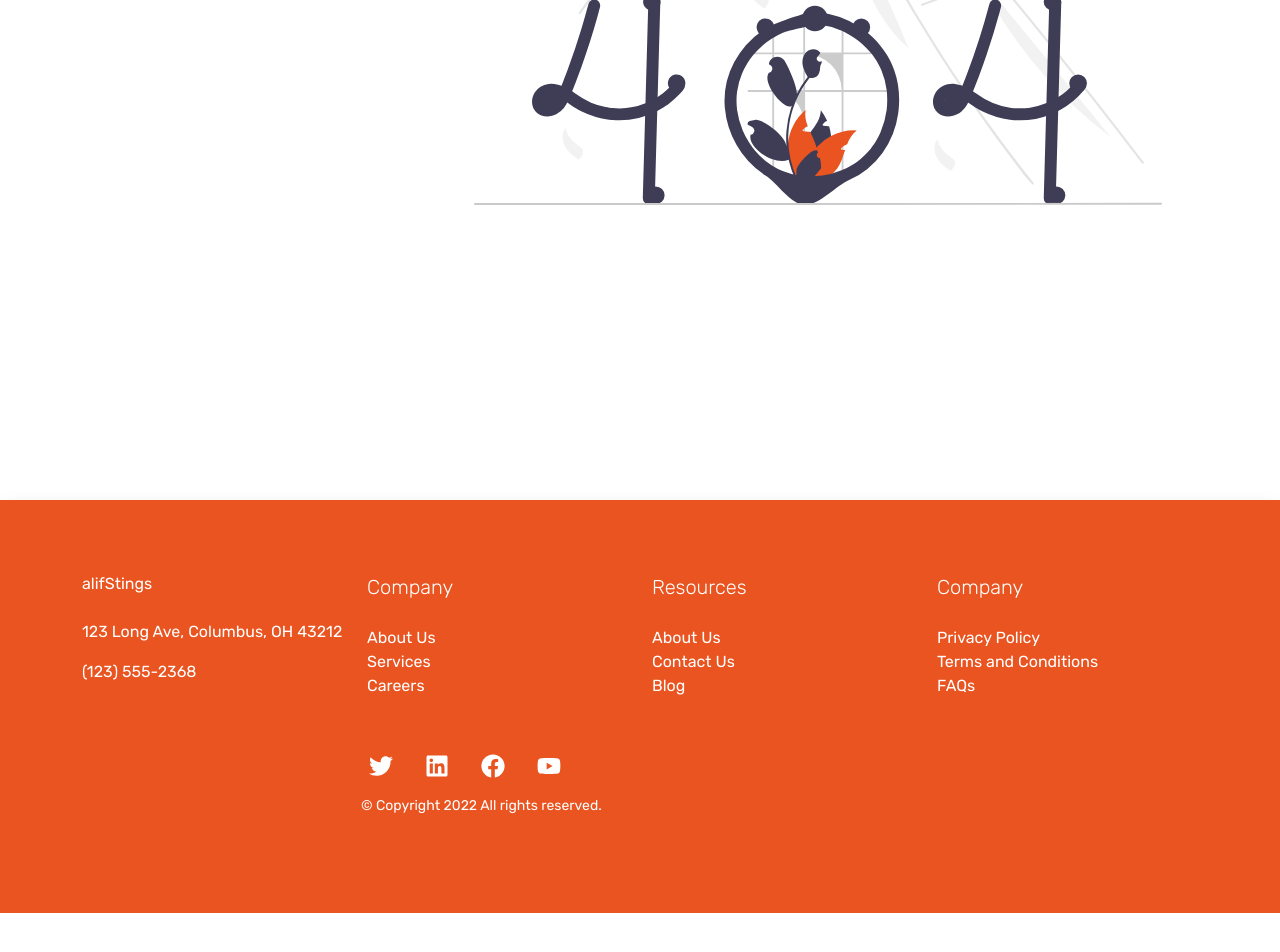
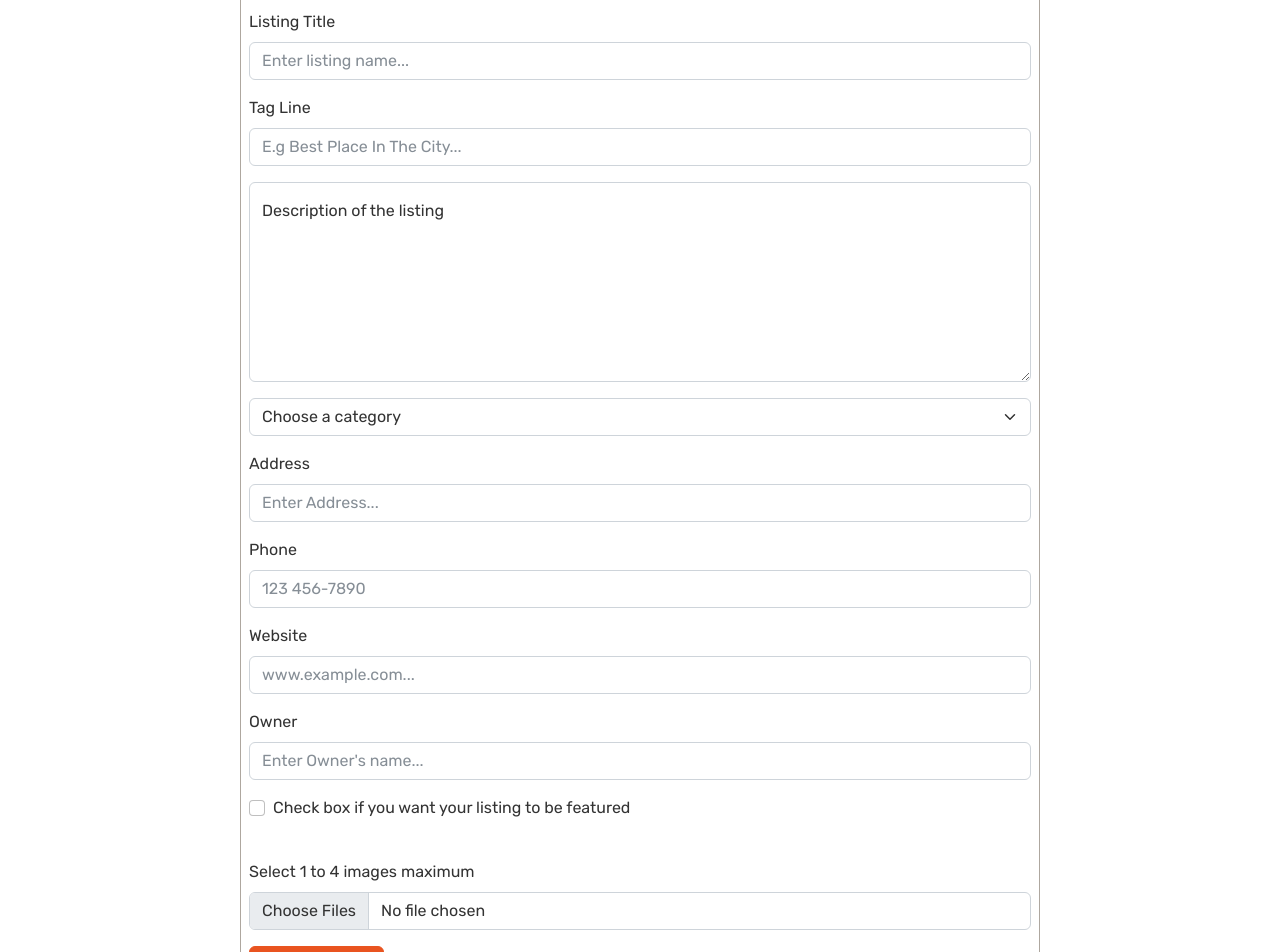
Before and after one commit to abdinaa17/alifStings, a React (Vite) app: page /edit-listing/1 in a window 1280 px wide. Shown: the part 400-1352 px from the top of the page. Before the commit the page ends 1313 px from the top, so only its background shows below. Built offline with nearby package versions, Linux system fonts and the light colour scheme; no server answers; the database is empty.

Commit message:
Added edit functionality to user's listing

```diff
--- a/src/App.jsx
+++ b/src/App.jsx
@@ -42,6 +42,10 @@ function App() {
               <Route path="profile" element={<Profile />} />
             </Route>
           </Route>
+          {/* <Route path="/edit-listing" element={<PrivateRoute />}>
+            <Route paht="/edit-listing/:id" element={<EditListingPage />} />
+          </Route> */}
+          <Route path="edit-listing/:id" element={<EditListingPage />} />
           <Route path="about" element={<AboutPage />} />
           <Route path="listings" element={<ListingsPage />} />
           <Route path="listings/:id" element={<SingleListingPage />} />
@@ -58,7 +62,6 @@ function App() {
           <Route path="contact" element={<ContactPage />} />
           <Route path="services" element={<ServicesPage />} />
           <Route path="pricing" element={<PricingPage />} />
-          <Route path="edit-listing" element={<EditListingPage />} />
           <Route path="*" element={<ErrorPage />} />
         </Routes>
         <Footer />
--- a/src/components/NewListing/NewListing.jsx
+++ b/src/components/NewListing/NewListing.jsx
@@ -15,7 +15,6 @@ import { v4 as uuidv4 } from "uuid";
 // Local imports
 import { LoadingSpinner } from "../index";
 import { auth, db } from "../../config/firebase";
-import { Link } from "react-router-dom";
 
 const storage = getStorage();
 
--- a/src/pages/EditListingPage.jsx
+++ b/src/pages/EditListingPage.jsx
@@ -1,7 +1,306 @@
-import React from "react";
+// Global Imports
+import { Form, Button, FloatingLabel, Row, Col, Alert } from "react-bootstrap";
+import { useNavigate, useParams } from "react-router-dom";
+import { useState, useEffect } from "react";
+import { useAuthState } from "react-firebase-hooks/auth";
+import {
+  getStorage,
+  ref,
+  uploadBytesResumable,
+  getDownloadURL,
+} from "firebase/storage";
+import {
+  serverTimestamp,
+  collection,
+  addDoc,
+  doc,
+  getDoc,
+  updateDoc,
+} from "firebase/firestore";
+import { v4 as uuidv4 } from "uuid";
 
-const EditListingPage = () => {
-  return <div>EditListingPage</div>;
+// Local imports
+import { auth, db } from "../config/firebase";
+import { LoadingSpinner } from "../components";
+
+const storage = getStorage();
+
+const newListing = () => {
+  const [user] = useAuthState(auth);
+  const [isLoading, setIsLoading] = useState(false);
+  const [currentListing, setCurrentListing] = useState(null);
+  const [error, setError] = useState("");
+  const [listing, setListing] = useState({
+    title: "",
+    tagline: "",
+    desc: "",
+    address: "",
+    category: "",
+    phone: "",
+    website: "",
+    owner: "",
+    featured: false,
+    images: {},
+  });
+
+  const navigate = useNavigate();
+
+  // Get the current listing id
+  const { id } = useParams();
+
+  const fetchCurrentListing = async () => {
+    const listingRef = doc(db, "listings", id);
+    const docSnap = await getDoc(listingRef);
+    if (docSnap.exists()) {
+      setCurrentListing(docSnap.data());
+      setListing({ ...docSnap.data() });
+      setIsLoading(false);
+    }
+  };
+  useEffect(() => {
+    fetchCurrentListing();
+  }, [id]);
+
+  console.log(currentListing);
+
+  const handleChange = (e) => {
+    if (e.target.files) {
+      setListing((prev) => ({
+        ...prev,
+        images: e.target.files,
+      }));
+    }
+    // Get the value from the checkbox
+    if (e.target.checked) {
+      setListing((prev) => ({
+        ...prev,
+        featured: e.target.checked,
+      }));
+    }
+    if (!e.target.files && !e.target.checked) {
+      setListing((prev) => ({
+        ...prev,
+        [e.target.name]: e.target.value,
+      }));
+    }
+  };
+  // Form Submission
+  const handleSubmit = async (e) => {
+    e.preventDefault();
+    setIsLoading(true);
+    if (!user) {
+      setIsLoading(false);
+      setError("You cant edit this page");
+      return;
+    }
+    if (
+      !listing.title ||
+      !listing.tagline ||
+      !listing.desc ||
+      !listing.address ||
+      !listing.owner ||
+      !listing.phone ||
+      !listing.category ||
+      !listing.images
+    ) {
+      setIsLoading(false);
+      setError("Fill the required fields to continue");
+      return;
+    }
+    // We'll upload the images to firebase storage and then extract the urls and push it to our db.
+    const storeImg = async (img) => {
+      return new Promise((resolve, reject) => {
+        const fileName = `images/${img.name}-${uuidv4()}`;
+        const storageRef = ref(storage, fileName);
+        const uploadTask = uploadBytesResumable(storageRef, img);
+        uploadTask.on(
+          "state_changed",
+          (snapshot) => {
+            return snapshot;
+          },
+          (err) => {
+            setError("Error uploading image");
+            reject(err);
+          },
+          () => {
+            getDownloadURL(uploadTask.snapshot.ref).then((downloadURL) => {
+              resolve(downloadURL);
+            });
+          }
+        );
+      });
+    };
+    const imgUrls = await Promise.all(
+      listing.images && [...listing.images].map((img) => storeImg(img))
+    ).catch((err) => {
+      setIsLoading(false);
+      setError(err);
+      return;
+    });
+    const newListing = {
+      ...listing,
+      imgUrls,
+      timestamp: serverTimestamp(),
+      userRef: user.uid,
+    };
+    delete newListing.images;
+    const docRef = doc(db, "listings", id);
+
+    await updateDoc(docRef, newListing);
+
+    navigate("/listings");
+    setIsLoading(false);
+    setListing({
+      title: "",
+      tagline: "",
+      desc: "",
+      address: "",
+      category: "",
+      phone: "",
+      website: "",
+      owner: "",
+      featured: false,
+      images: {},
+    });
+  };
+
+  // Our loading spinner
+  if (isLoading) {
+    return <LoadingSpinner />;
+  }
+  return (
+    <div>
+      <div className="banner px-3 py-5">
+        <h1 className="mb-5 text-center text-capitalize text-white">
+          Edit listing
+        </h1>
+      </div>
+      <div className="form px-3 py-5">
+        <h4 className="mb-4 text-center">Primary Listing Details</h4>
+        <Form
+          onSubmit={handleSubmit}
+          className="border py-3 px-2 mt-2 border-1 border-secondary mx-auto"
+          style={{ maxWidth: "800px" }}
+        >
+          <Form.Group className="mb-3">
+            <Form.Label>Listing Title</Form.Label>
+            <Form.Control
+              type="text"
+              name="title"
+              value={listing.title}
+              onChange={handleChange}
+              placeholder="Enter listing name..."
+            />
+          </Form.Group>
+          <Form.Group className="mb-3">
+            <Form.Label>Tag Line</Form.Label>
+            <Form.Control
+              type="text"
+              name="tagline"
+              value={listing.tagline}
+              onChange={handleChange}
+              placeholder="E.g Best Place In The City..."
+            />
+          </Form.Group>
+          <Form.Group className="mb-3">
+            <FloatingLabel label="Description of the listing">
+              <Form.Control
+                as="textarea"
+                name="desc"
+                value={listing.desc}
+                onChange={handleChange}
+                placeholder="Leave a comment here"
+                style={{ height: "200px" }}
+              />
+            </FloatingLabel>
+          </Form.Group>
+          <Form.Group className="mb-3">
+            <Form.Select
+              name="category"
+              onChange={handleChange}
+              value={listing.category}
+            >
+              <option>Choose a category</option>
+              <option value="restaurant">Restaurant</option>
+              <option value="mosque">Mosque</option>
+              <option value="daycare">Daycare</option>
+              <option value="other">Other</option>
+            </Form.Select>
+          </Form.Group>
+          <Form.Group className="mb-3">
+            <Form.Label>Address</Form.Label>
+            <Form.Control
+              type="text"
+              name="address"
+              value={listing.address}
+              onChange={handleChange}
+              placeholder="Enter Address..."
+            />
+          </Form.Group>
+          <Form.Group className="mb-3">
+            <Form.Label>Phone</Form.Label>
+            <Form.Control
+              type="text"
+              name="phone"
+              value={listing.phone}
+              onChange={handleChange}
+              placeholder="123 456-7890"
+            />
+          </Form.Group>
+          <Form.Group className="mb-3">
+            <Form.Label>Website</Form.Label>
+            <Form.Control
+              type="text"
+              name="website"
+              value={listing.website}
+              onChange={handleChange}
+              placeholder="www.example.com..."
+            />
+          </Form.Group>
+          <Form.Group className="mb-3">
+            <Form.Label>Owner</Form.Label>
+            <Form.Control
+              type="text"
+              name="owner"
+              value={listing.owner}
+              onChange={handleChange}
+              placeholder="Enter Owner's name..."
+            />
+          </Form.Group>
+          <Form.Group className="mb-3">
+            <Form.Check
+              type="checkbox"
+              name="featured"
+              onChange={handleChange}
+              checked={listing.featured === true}
+              label="Check box if you want your listing to be featured"
+            />
+          </Form.Group>
+          <br />
+          <Form.Group className="mb-3">
+            <Form.Label>Select 1 to 4 images maximum</Form.Label>
+            <Form.Control
+              type="file"
+              name="images"
+              multiple
+              onChange={handleChange}
+              accept=".jpg, .jpeg, .png"
+              placeholder="Enter Owner's name..."
+            />
+          </Form.Group>
+          <Button type="submit">Update Listing</Button>
+        </Form>
+        {error && (
+          <Alert
+            style={{ maxWidth: "800px" }}
+            className="capitalize-first mt-3 mx-auto"
+          >
+            {error}
+          </Alert>
+        )}
+      </div>
+    </div>
+  );
 };
 
-export default EditListingPage;
+export default newListing;
```
